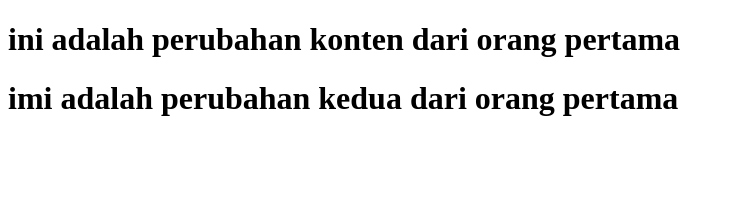
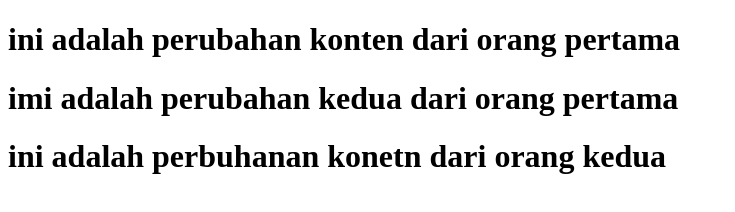
Before and after one commit to Ferdigh07/testing-git, a plain HTML site: page index.html in a window 1280 px wide. Shown: the whole page, without its empty margins (0-735 px from the left). Drawn offline with Linux system fonts and the light colour scheme.

Commit message:
commit from second people

```diff
--- a/index.html
+++ b/index.html
@@ -12,5 +12,8 @@
   <h1>
     imi adalah perubahan kedua dari orang pertama
   </h1>
+  <h1>
+    ini adalah perbuhanan konetn dari orang kedua
+  </h1>
 </body>
 </html>
```
